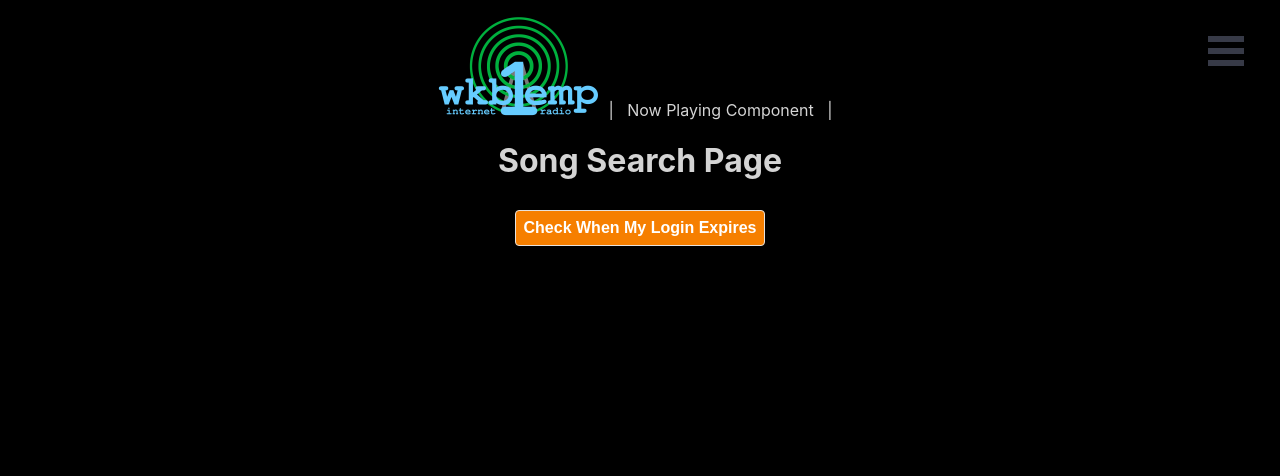
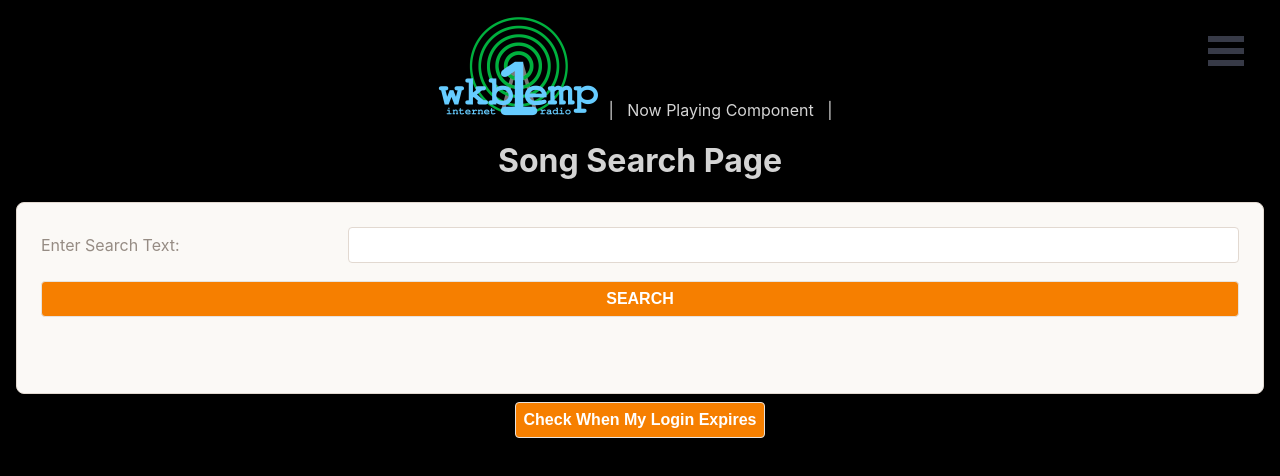
Before and after one commit to sdupree/wkb1emp-internet-radio, a React (Create React App) app: page /songs/search in a window 1280 px wide. Shown: the top 476 px of the page. Built offline with nearby package versions, Linux system fonts and the light colour scheme.

Commit message:
Add Search form and state variables.

```diff
--- a/src/pages/SongSearchPage/SongSearchPage.jsx
+++ b/src/pages/SongSearchPage/SongSearchPage.jsx
@@ -1,10 +1,29 @@
+import { useState } from 'react';
 import { checkToken } from '../../utilities/users-service';
 
 export default function SongSearchPage() {
+  const [searchString, setSearchString] = useState('');
+  const [error, setError] = useState('');
+
+  async function handleSubmit(evt) {
+    // Prevent form from being submitted to the server
+    evt.preventDefault();
+    try {
+      // const user = await usersService.login(credentials);
+      // setUser(user);
+    } catch {
+      setError('Log In Failed - Try Again');
+    }
+  }
 
   async function handleCheckToken() {
     const expDate = await checkToken();
     console.log(expDate);
+  }
+
+  function handleChange(evt) {
+    setSearchString(evt.target.value);
+    setError('');
   }
 
   return (
@@ -12,6 +31,17 @@ export default function SongSearchPage() {
       <h1>
         Song Search Page
       </h1>
+      <div>
+        <div className="form-container">
+          <form autoComplete="off" onSubmit={handleSubmit}>
+            <label>Enter Search Text:</label>
+            <input type="text" name="search-string" value={searchString} onChange={handleChange}/>
+            <button type="submit">SEARCH</button>
+          </form>
+          <p className="error-message">&nbsp;{error}</p>
+        </div>
+      </div>
+
       <button onClick={handleCheckToken}>Check When My Login Expires</button>
     </>
   );
```
